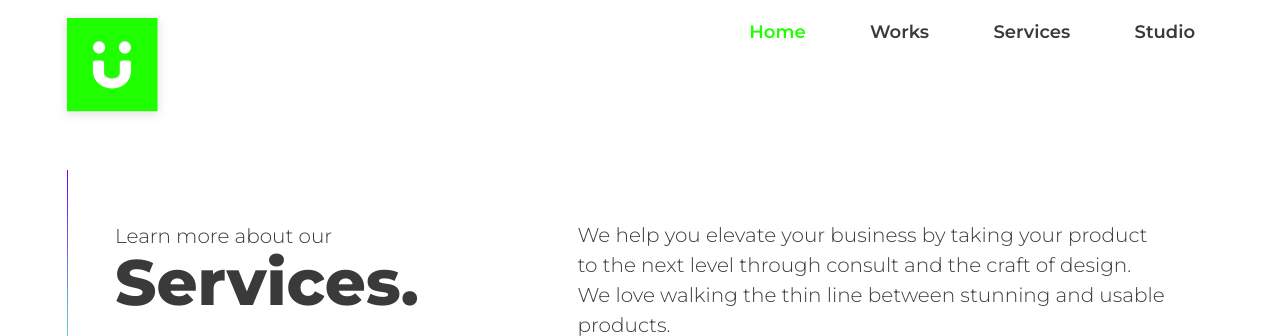
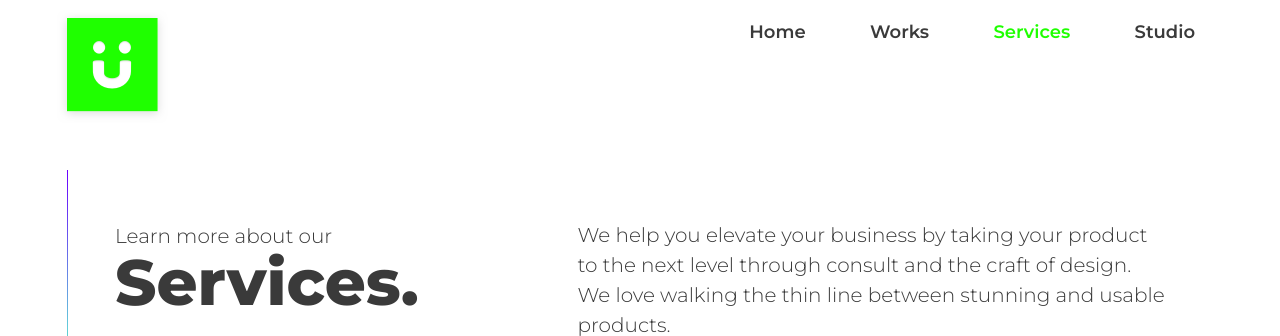
Before and after one commit to fedefog/h, a PHP site: page /services.php in a window 1280 px wide. Shown: the top 336 px of the page. Run offline with PHP 8.4, Linux system fonts and the light colour scheme; some libraries are stand-ins or nearby versions.

Commit message:
Active menu in header.

```diff
--- a/header.php
+++ b/header.php
@@ -35,10 +35,10 @@
         </button>
         <nav class="pure-menu pure-menu-horizontal hidden-xs">
             <ul class="pure-menu-list">
-                <li class="pure-menu-item"><a href="#" title="" class="pure-menu-link transition pure-button-active">Home</a></li>
-                <li class="pure-menu-item"><a href="works.php" title="" class="pure-menu-link transition">Works</a></li>
-                <li class="pure-menu-item"><a href="services.php" title="" class="pure-menu-link transition">Services</a></li>
-                <li class="pure-menu-item"><a href="#" title="" class="pure-menu-link transition">Studio</a></li>
+                <li class="pure-menu-item"><a href="#" title="" class="pure-menu-link transition <? if ($page_name=="home") echo 'pure-button-active'; ?>">Home</a></li>
+                <li class="pure-menu-item"><a href="works.php" title="" class="pure-menu-link transition <? if ($page_name=="works") echo 'pure-button-active'; ?>">Works</a></li>
+                <li class="pure-menu-item"><a href="services.php" title="" class="pure-menu-link transition <? if ($page_name=="services") echo 'pure-button-active'; ?>">Services</a></li>
+                <li class="pure-menu-item"><a href="#" title="" class="pure-menu-link transition <? if ($page_name=="studio") echo 'pure-button-active'; ?>">Studio</a></li>
             </ul>
         </nav>
       </div>
```
